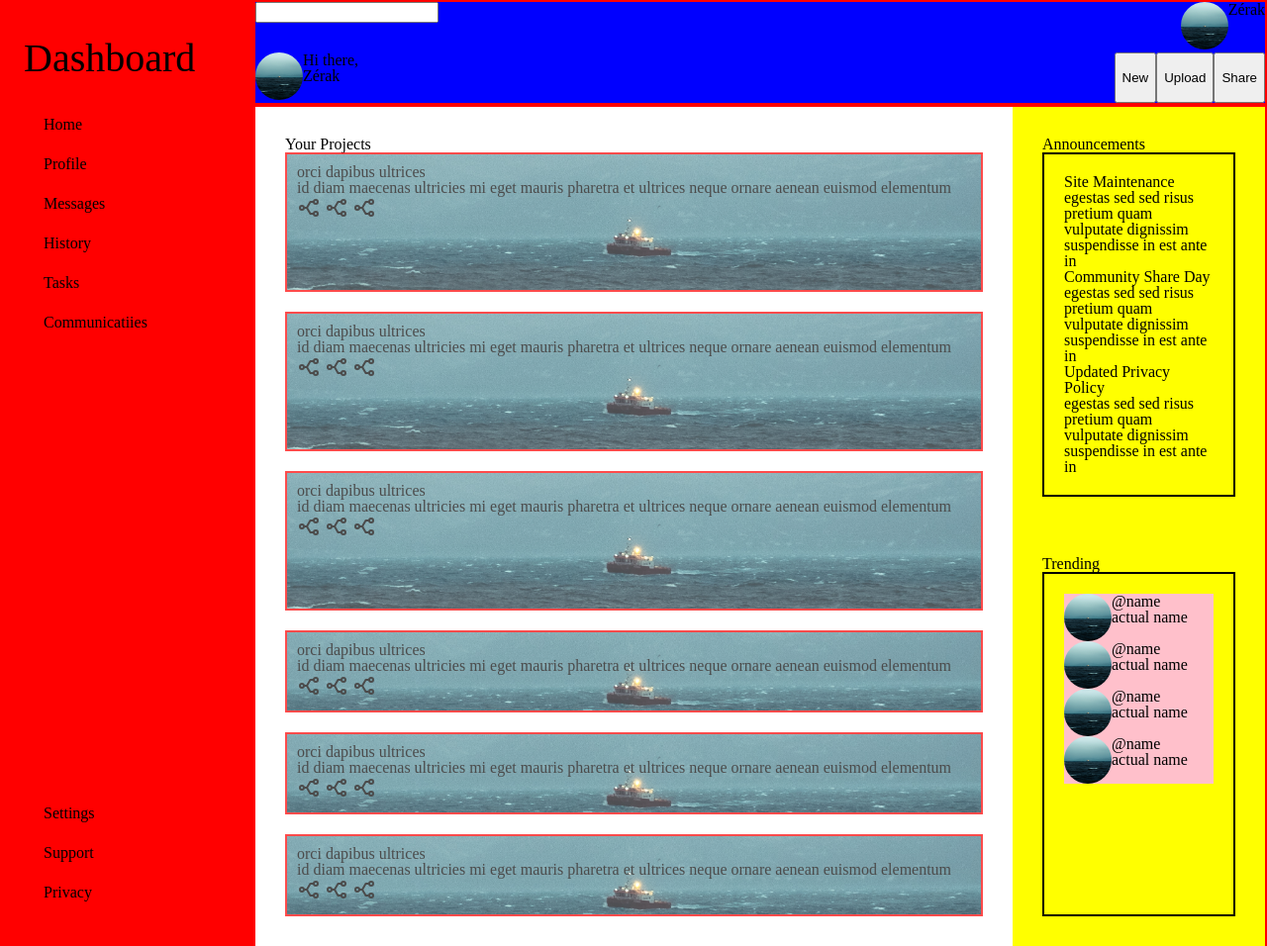
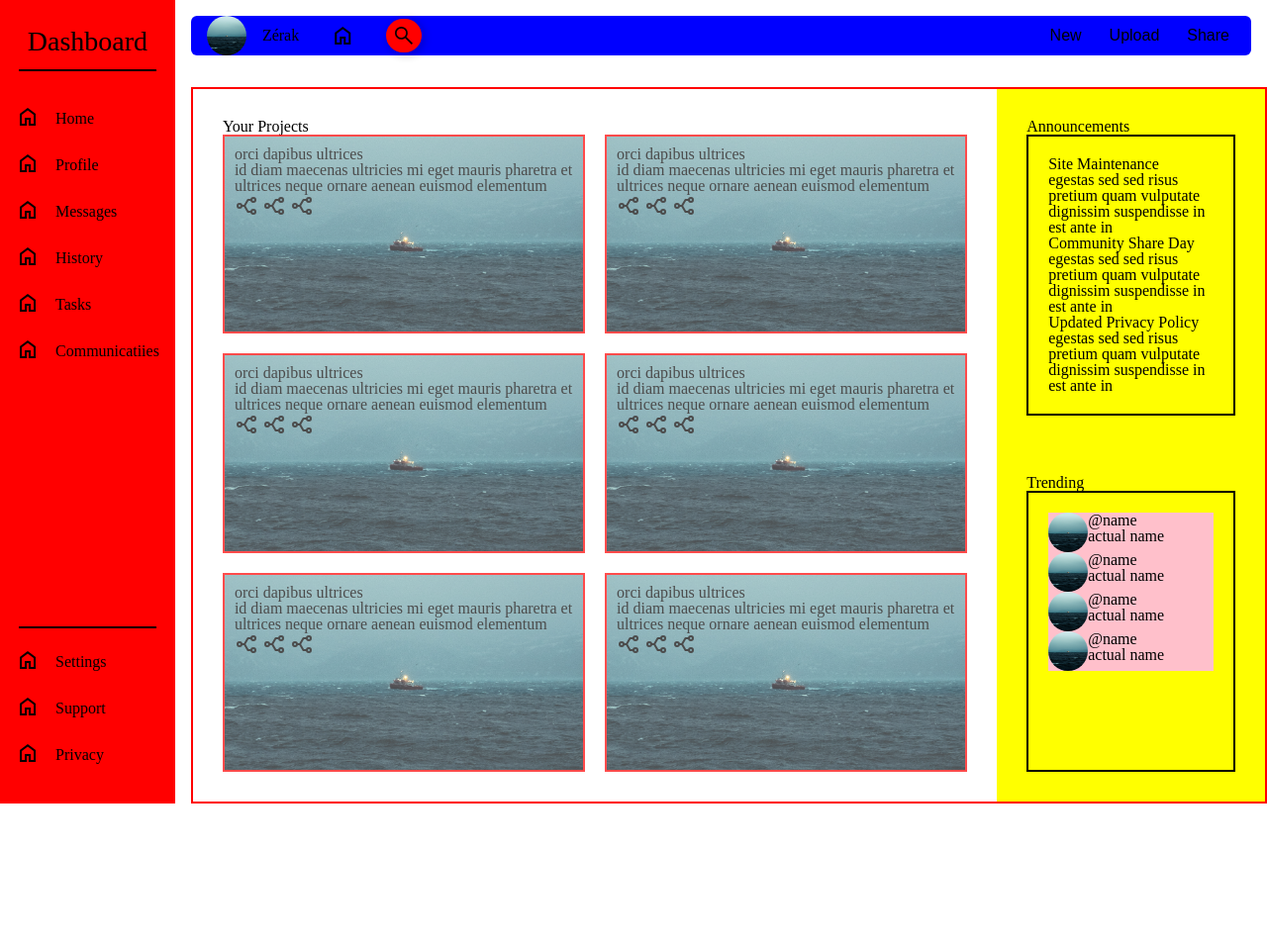
Before and after one commit to HasanZerak/Admin_Dashboard, a plain HTML site: page index.html in a window 1280 px wide. Shown: the whole page at 99% size. After the commit the page ends 812 px from the top, so only its background shows below. Drawn offline with nearby package versions, Linux system fonts and the light colour scheme.

Commit message:
Complete sidebar and header layout

```diff
--- a/index.html
+++ b/index.html
@@ -7,8 +7,8 @@
     <meta name="viewport" content="width=device-width, initial-scale=1.0">
     <title>Admin</title>
 
-    <link href='https://css.gg/home-alt.css' rel='stylesheet'>
-    <link href='https://css.gg/search.css' rel='stylesheet'>
+    <link rel="stylesheet"
+        href="https://fonts.googleapis.com/css2?family=Material+Symbols+Outlined:opsz,wght,FILL,GRAD@40,400,0,0" />
     <link rel="stylesheet" href="styles.css">
 </head>
 
@@ -19,50 +19,101 @@
 
             <div>
                 <p>Dashboard</p>
+                <hr>
             </div>
 
             <div>
                 <ul>
                     <li>
-                        <i class="gg-home-alt"></i>
-                        <p> Home</p>
+                        <a href="">
+                            <span class="material-symbols-outlined">
+                                home
+                            </span></a>
+                        <a href="">
+                            Home
+                        </a>
                     </li>
                     <li>
-                        <i class="gg-home-alt"></i>
-                        <p> Profile</p>
+                        <a href="">
+                            <div class="material-symbols-outlined">
+                                home
+                            </div>
+                        </a>
+                        <a href="">
+                            Profile
+                        </a>
                     </li>
                     <li>
-                        <i class="gg-home-alt"></i>
-                        <p> Messages</p>
+                        <a href="">
+                            <div class="material-symbols-outlined">
+                                home
+                            </div>
+                        </a>
+                        <a href="">
+                            Messages
+                        </a>
                     </li>
                     <li>
-                        <i class="gg-home-alt"></i>
-                        <p> History</p>
+                        <a href="">
+                            <div class="material-symbols-outlined">
+                                home
+                            </div>
+                        </a>
+                        <a href="">
+                            History
+                        </a>
                     </li>
                     <li>
-                        <i class="gg-home-alt"></i>
-                        <p> Tasks</p>
+                        <a href="">
+                            <div class="material-symbols-outlined">
+                                home
+                            </div>
+                        </a>
+                        <a href="">
+                            Tasks
+                        </a>
                     </li>
                     <li>
-                        <i class="gg-home-alt"></i>
-                        <p> Communicatiies</p>
+                        <a href="">
+                            <div class="material-symbols-outlined">
+                                home
+                            </div>
+                        </a>
+                        <a href="">
+                            Communicatiies
+                        </a>
                     </li>
                 </ul>
             </div>
 
+            <br>
+
             <div>
+                <hr>
                 <ul>
                     <li>
-                        <i class="gg-home-alt"></i>
-                        <p> Settings</p>
+                        <a href="">
+                            <div class="material-symbols-outlined">
+                                home
+                            </div>
+                        </a>
+                        <a href=""> Settings</a>
                     </li>
                     <li>
-                        <i class="gg-home-alt"></i>
-                        <p> Support</p>
+                        <a href="">
+                            <div class="material-symbols-outlined">
+                                home
+                            </div>
+                        </a>
+                        <a href=""> Support</a>
                     </li>
                     <li>
-                        <i class="gg-home-alt"></i>
-                        <p> Privacy</p>
+                        <a href="">
+                            <div class="material-symbols-outlined">
+                                home
+                            </div>
+                        </a>
+                        <a href=""> Privacy</a>
                     </li>
                 </ul>
             </div>
@@ -70,39 +121,23 @@
         </div>
 
         <div class="header">
+            <div class="left-header">
+                <img src="images/thomas-de-luze-XJT-MAePgIk-unsplash.jpg" alt="">
+                <p> Zérak</p>
 
-            <div class="searchNav">
-                <div class="leftHeader">
-                    <i class="gg-search"></i>
-                    <div>
-                        <label for="search"></label>
-                        <input type="text" name="search" id="search">
-                    </div>
-                </div>
-                <div class="rightHeader">
-                    <i class="gg-search"></i>
-                    <div>
-                        <img src="images/thomas-de-luze-XJT-MAePgIk-unsplash.jpg" alt="">
-                    </div>
-                    <p> Zérak</p>
-                </div>
+                <span class="material-symbols-outlined">
+                    home
+                </span>
+                <form>
+                    <label for="search"></label>
+                    <input type="text" name="search" id="search">
+                </form>
             </div>
-
-            <div class="infoNav">
-                <div class="leftHeader">
-                    <img src="images/thomas-de-luze-XJT-MAePgIk-unsplash.jpg" alt="">
-                    <p>Hi there, <br> Zérak</p>
-
-                </div>
-
-                <div class="rightHeader">
-                    <button>New</button>
-                    <button>Upload</button>
-                    <button>Share</button>
-                </div>
-
+            <div class="right-header">
+                <button>New</button>
+                <button>Upload</button>
+                <button>Share</button>
             </div>
-
         </div>
 
         <div class="main-content-container">
--- a/styles.css
+++ b/styles.css
@@ -91,6 +91,7 @@ video {
     font-size: 100%;
     font: inherit;
     vertical-align: baseline;
+    text-decoration: none;
 }
 
 /* HTML5 display-role reset for older browsers */
@@ -146,17 +147,32 @@ body {
     height: 100vh;
 
     display: grid;
-    grid-template-columns: 1fr 4fr;
-    grid-template-rows: 1fr 4fr;
+    grid-template-columns: 1fr 7fr;
+    grid-template-rows: 1fr 7fr;
+
+    gap: 1rem;
 }
 
 
 img {
-    height: 3rem;
-    width: 3rem;
+    height: 2.5rem;
+    width: 2.5rem;
     border-radius: 100%;
 }
 
+hr{
+    border: 1px solid black;
+    width: 95%;
+}
+
+a{
+    color: black;
+}
+
+a:hover{
+    color: blue;
+    transition: 0.1s;
+}
 
 /*----------------------------------------------------------------------------SIDEBAR---------------------------------------------------------------------------------*/
 .sidebar {
@@ -167,61 +183,105 @@ img {
 
     background-color: red;
 
-    padding: 1.5rem;
-}
-
-.sidebar >p {
-     font-size: 5rem;
+    padding: 1rem;
 }
 
 .sidebar >div:last-child {
     align-self: end;
 }
 
-.sidebar >div:first-child{
+.sidebar >div:first-child {
     display: grid;
     align-items: center;
-
-    font-size: 2.5rem;
+    justify-items: center;
+    padding-top: 0.75rem;
+    font-size: 1.75rem;
 }
 
 li {
     display: flex;
-    gap: 20px;
-    margin: 1.5rem 0;
+    gap: 1rem;
+    align-items: center;
+    margin: 1.25rem 0;
+    /* margin-left: 1.5rem; */
 }
 
 /*----------------------------------------------------------------------------HEADER---------------------------------------------------------------------------------*/
-.header {
-    border: 2px solid red;
-
-    grid-column: 2/-1;
-
-    display: grid;
-    /* grid-template-columns: 2fr 1fr; */
-    grid-template-rows: 1fr 1fr;
+.header,
+.left-header,
+.right-header {
+    display: flex;
+    align-items: center;
+    gap: 1rem;
+    font-size: 1rem;
 }
 
-.searchNav,
-.infoNav {
+.header {
     background-color: blue;
-
-    display: inline-grid;
-    grid-template-columns: 1fr 1fr;
+    padding: 0 1rem;
+    margin: 1rem 1rem 1rem 0;
+    border-radius: 6px;
 }
 
-.searchNav>*,
-.infoNav>* {
-    display: flex;
+.left-header {
+    flex: 1;
+
 }
 
-.leftHeader {
-    justify-self: start;
+.left-header p, .left-header span{
+    /* border-right: thin solid black; */
+    padding-right: 1rem;
+
+    display: flex;
+    align-items: center;
 }
 
-.rightHeader {
-    justify-self: end;
+button{
+    appearance: none;
+
+    border: none;
+    background-color: blue;
+    font-size: 1rem;
 }
+
+button:hover{
+    transition: 0.2s;
+    cursor: pointer;
+    color: red;
+}
+
+input{
+    appearance: none;
+
+    transition: 0.3s;
+    height: 2rem;
+    width: 2rem;
+
+    outline: none;
+
+    border: none;
+    border-radius: 5rem;
+
+    background-color: red;
+    background-image: url("images/search_FILL0_wght400_GRAD0_opsz40.svg");
+    background-position:  center;
+    background-repeat: no-repeat;
+    background-size: 1.5rem;
+
+    box-shadow: 2px 2px 8px 1px rgba(0, 0, 0, 0.2);
+
+  }
+
+  input:focus{
+    width: 24rem;
+    height: 0.5rem;
+    transition: width 0.5s ease-out;
+    padding: 1rem;
+    background-image: none;
+    border-radius: 5rem;
+  }
+
+
 /*----------------------------------------------------------------------------MAIN CONTENT---------------------------------------------------------------------------------*/
 /*LEFT*/
 
```
Also changed, not shown: images/search_FILL0_wght400_GRAD0_opsz40.png (added), images/search_FILL0_wght400_GRAD0_opsz40.svg (added).
